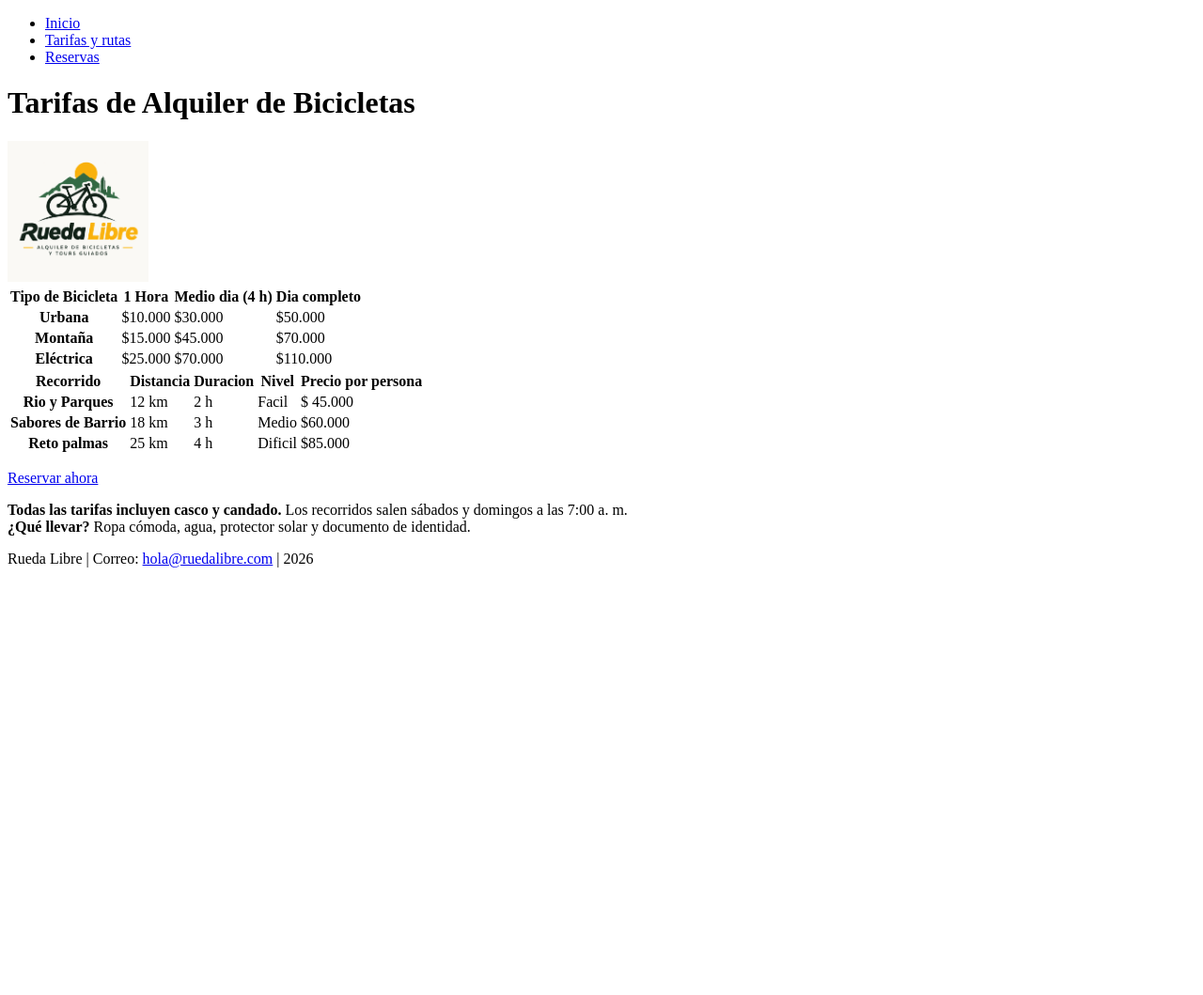
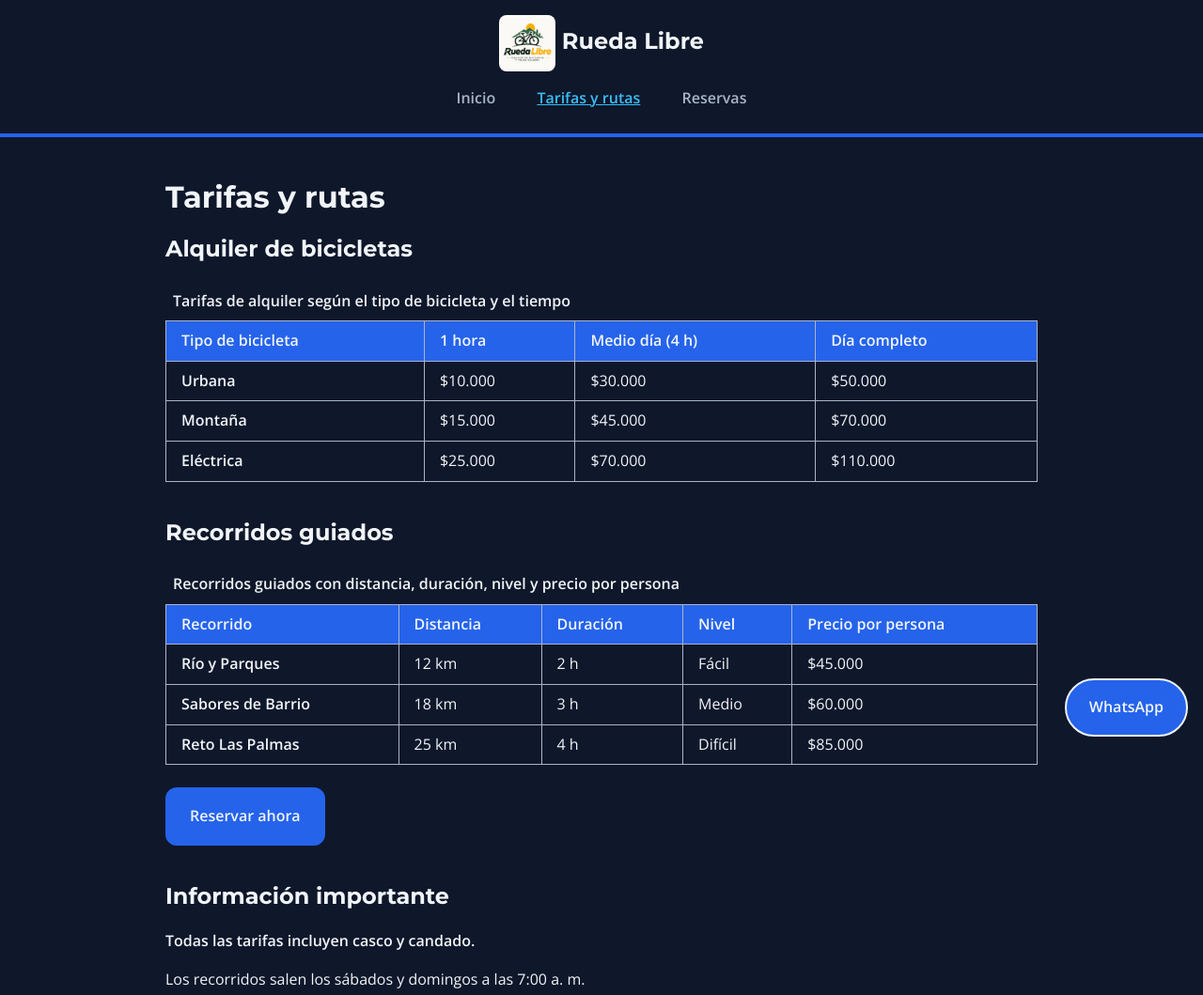
Before and after one commit to zeus18416/rueda-libre, a plain HTML site: page paginas/tarifas.html in a window 1280 px wide. Shown: the top 1059 px of the page at 94% size. Before the commit the page ends 800 px from the top, so only its background shows below. Drawn offline with nearby package versions, Linux system fonts and the light colour scheme.

Commit message:
refactor(tarifas): agregar captions, secciones y aside con qué llevar

```diff
--- a/paginas/tarifas.html
+++ b/paginas/tarifas.html
@@ -4,34 +4,44 @@
   <head>
     <meta charset="UTF-8">
     <meta name="viewport" content="width=device-width, initial-scale=1.0">
-    <meta name="description" content="Lista precios/tarifas alquiler biciletas">
-    <title>Rueda Libre | Tarifas y Rutas</title>
+    <meta name="description"
+      content="Tarifas de alquiler de bicicletas urbanas, de montaña y eléctricas, y precios de los recorridos guiados de Rueda Libre en Medellín">
+    <title>Tarifas y rutas | Rueda Libre</title>
+    <link rel="preconnect" href="https://fonts.googleapis.com">
+    <link rel="preconnect" href="https://fonts.gstatic.com" crossorigin>
+    <link rel="stylesheet"
+      href="https://fonts.googleapis.com/css2?family=Montserrat:wght@700&family=Open+Sans:wght@400;600&display=swap">
+    <link rel="stylesheet" href="../css/styles.css">
   </head>
 
   <body>
-
-    <nav>
-      <ul>
-        <li><a href="../index.html">Inicio</a></li>
-        <li><a href="tarifas.html">Tarifas y rutas</a></li>
-        <li><a href="reservas.html">Reservas</a></li>
-      </ul>
-    </nav>
-
-    <header>
-      <h1>Tarifas de Alquiler de Bicicletas</h1>
-      <img src="../img/logo.png" alt="Logo de Rueda Libre" width="150">
+    <header class="encabezado">
+      <a href="../index.html" class="marca">
+        <img src="../img/logo.png" alt="" width="60">
+        Rueda Libre
+      </a>
+      <nav aria-label="Principal">
+        <ul id="menu">
+          <li><a href="../index.html">Inicio</a></li>
+          <li><a href="tarifas.html" class="activo" aria-current="page">Tarifas y rutas</a></li>
+          <li><a href="reservas.html">Reservas</a></li>
+        </ul>
+      </nav>
     </header>
 
     <main>
-      <section id="tabla-tarifas">
-        <table id="tipo_b">
+      <h1>Tarifas y rutas</h1>
+
+      <section id="alquiler">
+        <h2>Alquiler de bicicletas</h2>
+        <table>
+          <caption>Tarifas de alquiler según el tipo de bicicleta y el tiempo</caption>
           <thead>
             <tr>
-              <th scope="col">Tipo de Bicicleta</th>
-              <th scope="col">1 Hora</th>
-              <th scope="col">Medio dia (4 h)</th>
-              <th scope="col">Dia completo</th>
+              <th scope="col">Tipo de bicicleta</th>
+              <th scope="col">1 hora</th>
+              <th scope="col">Medio día (4 h)</th>
+              <th scope="col">Día completo</th>
             </tr>
           </thead>
           <tbody>
@@ -57,24 +67,26 @@
         </table>
       </section>
 
-      <section id="tabla-recorridos">
-        <table id="recorrido">
+      <section id="recorridos">
+        <h2>Recorridos guiados</h2>
+        <table>
+          <caption>Recorridos guiados con distancia, duración, nivel y precio por persona</caption>
           <thead>
             <tr>
               <th scope="col">Recorrido</th>
               <th scope="col">Distancia</th>
-              <th scope="col">Duracion</th>
+              <th scope="col">Duración</th>
               <th scope="col">Nivel</th>
               <th scope="col">Precio por persona</th>
             </tr>
           </thead>
           <tbody>
             <tr>
-              <th scope="row">Rio y Parques</th>
+              <th scope="row">Río y Parques</th>
               <td>12 km</td>
               <td>2 h</td>
-              <td>Facil</td>
-              <td>$ 45.000</td>
+              <td>Fácil</td>
+              <td>$45.000</td>
             </tr>
             <tr>
               <th scope="row">Sabores de Barrio</th>
@@ -84,27 +96,39 @@
               <td>$60.000</td>
             </tr>
             <tr>
-              <th scope="row">Reto palmas</th>
+              <th scope="row">Reto Las Palmas</th>
               <td>25 km</td>
               <td>4 h</td>
-              <td>Dificil</td>
+              <td>Difícil</td>
               <td>$85.000</td>
             </tr>
           </tbody>
         </table>
+        <p><a href="reservas.html" class="boton">Reservar ahora</a></p>
       </section>
 
-      <p><a href="reservas.html">Reservar ahora</a></p>
+      <section id="informacion">
+        <h2>Información importante</h2>
+        <p><strong>Todas las tarifas incluyen casco y candado.</strong></p>
+        <p>Los recorridos salen los sábados y domingos a las 7:00 a. m.</p>
+      </section>
 
-      <section id="detalles">
-        <p><strong>Todas las tarifas incluyen casco y candado.</strong> Los recorridos salen sábados y domingos a las
-          7:00 a. m. <br><strong>¿Qué llevar?</strong> Ropa cómoda, agua, protector solar y documento de identidad.</p>
-      </section>
+      <aside class="complementario">
+        <h2>¿Qué llevar?</h2>
+        <ul>
+          <li>Ropa cómoda</li>
+          <li>Agua</li>
+          <li>Protector solar</li>
+          <li>Documento de identidad</li>
+        </ul>
+      </aside>
     </main>
 
-    <footer>
-      <p>Rueda Libre | Correo: <a href="mailto:hola@ruedalibre.com">hola@ruedalibre.com</a> | 2026</p>
+    <footer class="pie">
+      <p>Rueda Libre · <a href="mailto:hola@ruedalibre.example">hola@ruedalibre.example</a> · 2026</p>
     </footer>
+
+    <a href="https://wa.me/573000000000" class="whatsapp" target="_blank" rel="noopener">WhatsApp</a>
   </body>
 
 </html>
```
